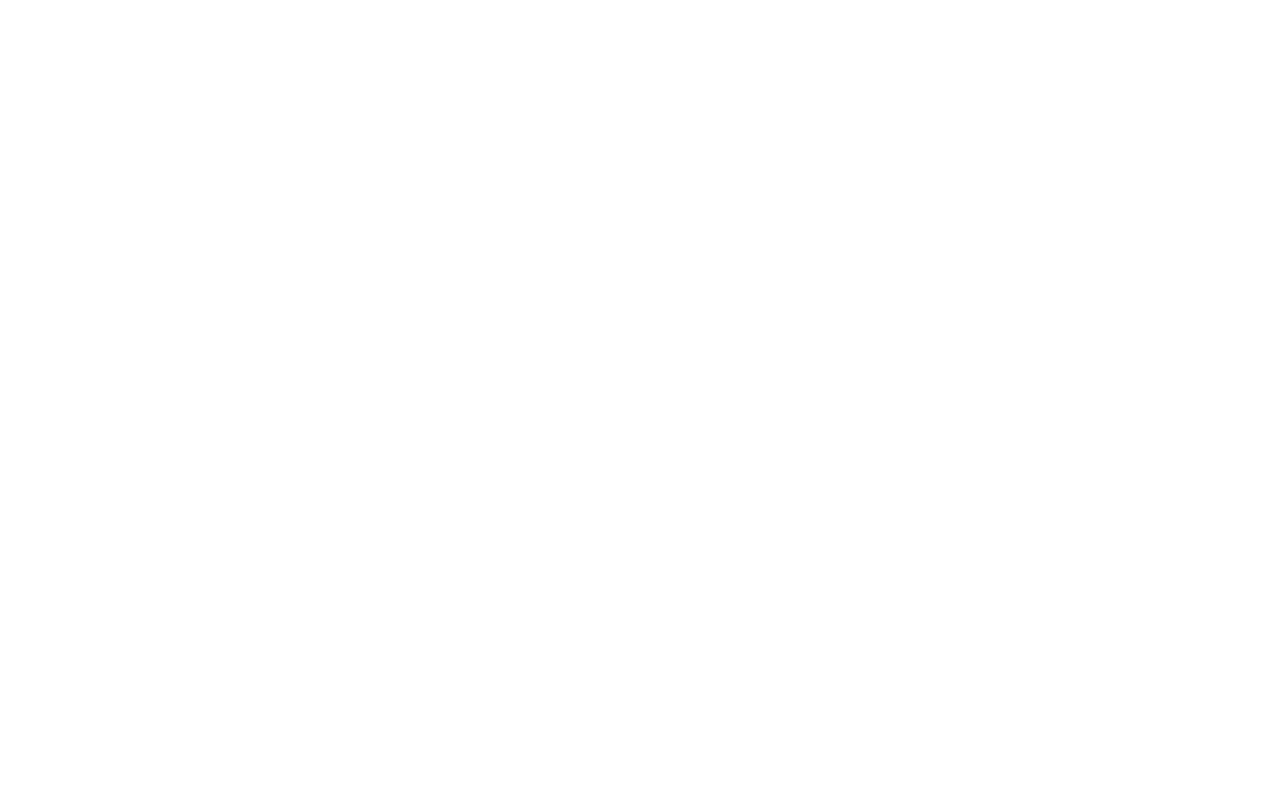
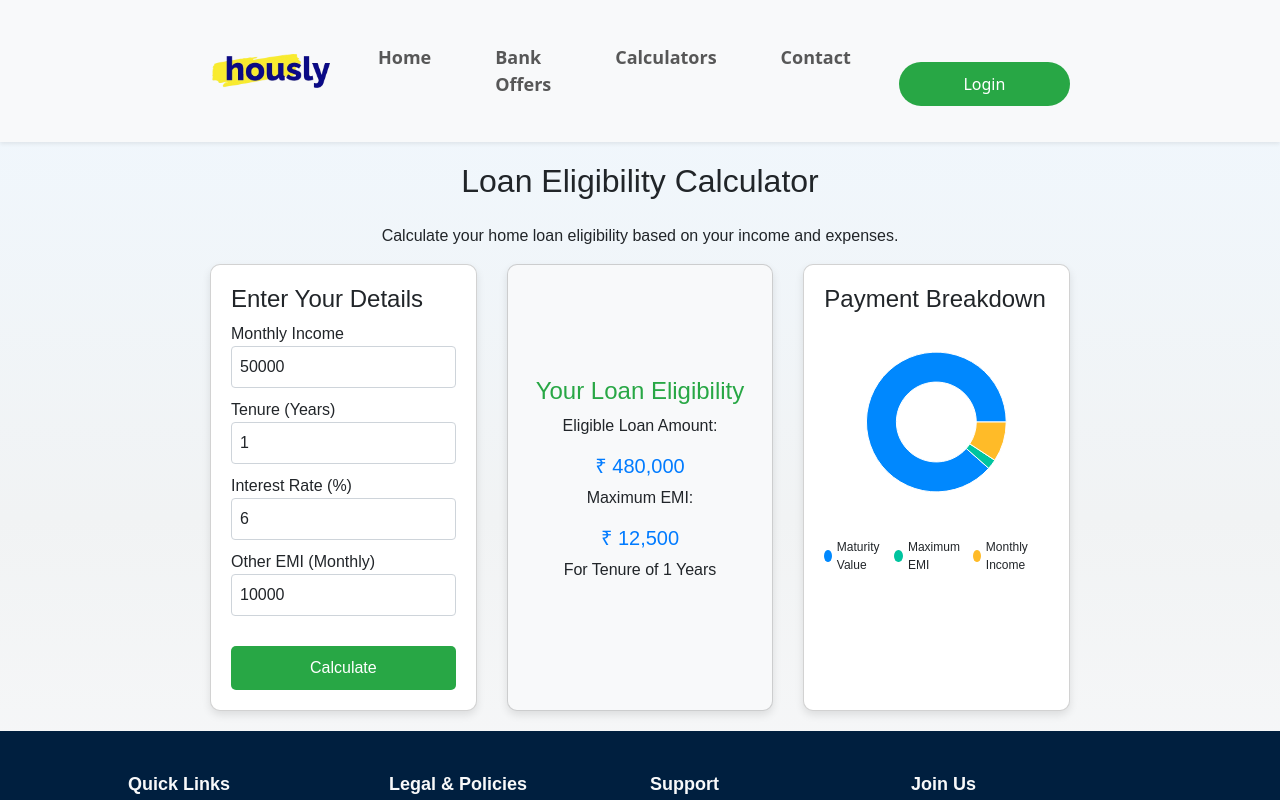
Before and after one commit to Kamlesh7049/Hously_Finntech_Realty, a React (Vite) app in the folder frontend/: page /eligibilitycalculator in a window 1280 px wide. Before the commit this address had no page. Shown: the top 800 px of the page. Built offline with nearby package versions, Linux system fonts and the light colour scheme.

Commit message:
updates on calculators

```diff
--- a/frontend/src/App.jsx
+++ b/frontend/src/App.jsx
@@ -7,15 +7,11 @@
 import Signup from "./pages/Signup";
 import Signin from "./pages/Signin";
 import EmiCalculator from "./pages/EmiCalculator";
-// import ForecloseCalculator from "./pages/ForecloseCalculator";
-import ForecloseCalculator from "./pages/ForeCloseCalculator";  // If the actual file name is different
 
-// Okk
+import ForecloseCalculator from "./pages/ForeCloseCalculator";
 
 
-
-
-// import EligibilityCalculator from "./pages/EligibilityCalculator";
+import EligibilityCalculator from "./pages/EligibilityCalculator";
 
 function App() {
   return (
@@ -32,7 +28,7 @@
               path="/foreclosecalculator"
               element={<ForecloseCalculator />}
             />
-            {/* <Route path="/eligibilitycalculator" element={<EligibilityCalculator/>} /> */}
+            <Route path="/eligibilitycalculator" element={<EligibilityCalculator/>} />
 
             <Route path="contact" element={<Contact />} />
             <Route path="/singup" element={<Signup />}></Route>
--- a/frontend/src/pages/EligibilityCalculator.jsx
+++ b/frontend/src/pages/EligibilityCalculator.jsx
@@ -1,85 +1,212 @@
-import { useState } from "react";
-import { Card } from "@/components/ui/card";
-import { Slider } from "@/components/ui/slider";
-import { Button } from "@/components/ui/button";
-import { PieChart, Pie, Cell, ResponsiveContainer } from "recharts";
+import React, { useState, useEffect } from 'react';
+import 'bootstrap/dist/css/bootstrap.min.css';
+import { PieChart, Pie, Cell, ResponsiveContainer } from 'recharts';
 
-const EligibilityCalculator = () => {
-  const [income, setIncome] = useState(50000);
-  const [tenure, setTenure] = useState(20);
-  const [interest, setInterest] = useState(6.5);
+const COLORS = ['#0088FE', '#00C49F', '#FFBB28'];
 
-  const maxLoanEligibility = income * 60; // Basic estimation
-  const interestPayable = (maxLoanEligibility * interest * tenure) / 100;
-  const totalPayable = maxLoanEligibility + interestPayable;
+const HomeLoanCalculator = () => {
+    const [monthlyIncome, setMonthlyIncome] = useState(50000);
+    const [tenure, setTenure] = useState(1);
+    const [interestRate, setInterestRate] = useState(6);
+    const [otherEMI, setOtherEMI] = useState(10000);
+    const [eligibleLoanAmount, setEligibleLoanAmount] = useState(0);
+    const [maxEMI, setMaxEMI] = useState(0);
+
+    useEffect(() => {
+        const calculateLoanDetails = () => {
+            const calculatedMaxEMI = 0.25 * monthlyIncome;
+            const calculatedLoanAmount = (monthlyIncome * tenure * 12) - (otherEMI * tenure * 12);
+
+            setMaxEMI(calculatedMaxEMI);
+            setEligibleLoanAmount(calculatedLoanAmount);
+        };
+
+        calculateLoanDetails();
+    }, [monthlyIncome, tenure, interestRate, otherEMI]);
 
     const data = [
-    { name: "Principal Amount", value: maxLoanEligibility, color: "#FF6B6B" },
-    { name: "Interest Payable", value: interestPayable, color: "#3B82F6" },
+        { name: 'Maturity Value', value: eligibleLoanAmount },
+        { name: 'Maximum EMI', value: maxEMI },
+        { name: 'Monthly Income', value: monthlyIncome },
     ];
 
     return (
-    <div className="p-6 max-w-4xl mx-auto">
-      <h2 className="text-2xl font-bold">Home Loan Eligibility Calculator</h2>
-      <p className="text-gray-600 mt-2">Calculate your home loan eligibility based on your income.</p>
+        <div style={{ fontFamily: 'Arial, sans-serif' }}>
+            <style>
+                {`
+                .container {
+                    max-width: 900px; /* Adjust as needed */
+                    margin: auto;
+                    padding: 20px;
+                }
+                .row {
+                    display: flex;
+                    flex-wrap: wrap;
+                    margin-right: -15px;
+                    margin-left: -15px;
+                }
+                .col-md-4 {
+                    flex: 0 0 33.333333%;
+                    max-width: 33.333333%;
+                    padding-right: 15px;
+                    padding-left: 15px;
+                    box-sizing: border-box;
+                }
+                .card {
+                    border-radius: 10px;
+                    box-shadow: 0 4px 8px rgba(0, 0, 0, 0.1);
+                    margin-bottom: 20px;
+                    padding: 20px; /* Add padding to cards */
+                    height: 100%; /* Make cards same height */
+                    display: flex;
+                    flex-direction: column;
+                }
+                .form-control {
+                    width: 100%;
+                    padding: 8px;
+                    margin-bottom: 10px;
+                    border: 1px solid #ced4da;
+                    border-radius: 4px;
+                    box-sizing: border-box;
+                }
+                .btn {
+                    background-color: #28a745;
+                    color: white;
+                    padding: 10px 20px;
+                    border: none;
+                    border-radius: 5px;
+                    cursor: pointer;
+                    width: 100%;
+                    box-sizing: border-box;
+                    margin-top: auto; /* Push button to the bottom */
+                }
+                .btn:hover {
+                    background-color: #218838;
+                }
+                .eligibility-card {
+                    background-color: #f8f9fa;
+                    text-align: center;
+                    display: flex;
+                    flex-direction: column;
+                    align-items: center;
+                    justify-content: center;
+                }
+                .eligibility-card h4 {
+                    color: #28a745;
+                }
+                .eligibility-card h5 {
+                    color: #007bff;
+                }
+                .legend-item {
+                    display: flex;
+                    align-items: center;
+                    margin-right: 10px;
+                    font-size: 12px;
+                }
+                .legend-color {
+                    width: 12px;
+                    height: 12px;
+                    margin-right: 5px;
+                    border-radius: 50%;
+                }
+            `}
+            </style>
+            <div className="container">
+                <h2 className="mb-4 text-center">Loan Eligibility Calculator</h2>
+                <p className="text-center">Calculate your home loan eligibility based on your income and expenses.</p>
 
-      <Card className="p-4 mt-6">
-        <div>
-          <label>Monthly Income: ₹{income.toLocaleString()}</label>
-          <Slider
-            min={20000}
-            max={200000}
-            step={5000}
-            value={[income]}
-            onValueChange={(val) => setIncome(val[0])}
+                <div className="row">
+                    {/* Section 1: Input Form */}
+                    <div className="col-md-4">
+                        <div className="card">
+                            <h4>Enter Your Details</h4>
+                            <label htmlFor="monthlyIncome">Monthly Income</label>
+                            <input
+                                type="number"
+                                className="form-control"
+                                id="monthlyIncome"
+                                value={monthlyIncome}
+                                onChange={(e) => setMonthlyIncome(parseInt(e.target.value))}
                             />
+                            <label htmlFor="tenure">Tenure (Years)</label>
+                            <input
+                                type="number"
+                                className="form-control"
+                                id="tenure"
+                                value={tenure}
+                                onChange={(e) => setTenure(parseInt(e.target.value))}
+                            />
+                            <label htmlFor="interestRate">Interest Rate (%)</label>
+                            <input
+                                type="number"
+                                className="form-control"
+                                id="interestRate"
+                                value={interestRate}
+                                onChange={(e) => setInterestRate(parseFloat(e.target.value))}
+                            />
+                            <label htmlFor="otherEMI">Other EMI (Monthly)</label>
+                            <input
+                                type="number"
+                                className="form-control"
+                                id="otherEMI"
+                                value={otherEMI}
+                                onChange={(e) => setOtherEMI(parseInt(e.target.value))}
+                            />
+                            <button className="btn">Calculate</button>
+                        </div>
                     </div>
 
-        <div className="mt-4">
-          <label>Loan Tenure: {tenure} Years</label>
-          <Slider
-            min={5}
-            max={30}
-            step={1}
-            value={[tenure]}
-            onValueChange={(val) => setTenure(val[0])}
-          />
+                    {/* Section 2: Loan Eligibility Output */}
+                    <div className="col-md-4">
+                        <div className="card eligibility-card">
+                            <h4>Your Loan Eligibility</h4>
+                            <p>Eligible Loan Amount:</p>
+                            <h5>₹ {eligibleLoanAmount.toLocaleString()}</h5>
+                            <p>Maximum EMI:</p>
+                            <h5>₹ {maxEMI.toLocaleString()}</h5>
+                            <p>For Tenure of {tenure} Years</p>
+                            <div></div>
+                        </div>
                     </div>
 
-        <div className="mt-4">
-          <label>Rate of Interest: {interest}%</label>
-          <Slider
-            min={6}
-            max={15}
-            step={0.1}
-            value={[interest]}
-            onValueChange={(val) => setInterest(val[0])}
-          />
-        </div>
-      </Card>
-
-      <Card className="p-6 mt-6 text-center">
-        <h3 className="text-xl font-semibold">Eligible Loan Amount</h3>
-        <p className="text-3xl font-bold text-blue-600">₹{maxLoanEligibility.toLocaleString()}</p>
-      </Card>
-
-      <Card className="p-6 mt-6 flex flex-col items-center">
-        <h3 className="text-xl font-semibold">Payment Breakdown</h3>
-        <ResponsiveContainer width={200} height={200}>
+                    {/* Section 3: Donut Chart */}
+                    <div className="col-md-4">
+                        <div className="card">
+                            <h4>Payment Breakdown</h4>
+                            <ResponsiveContainer width="100%" height={200}>
                                 <PieChart>
-            <Pie data={data} dataKey="value" outerRadius={80}>
+                                    <Pie
+                                        data={data}
+                                        cx="50%"
+                                        cy="50%"
+                                        outerRadius={70}
+                                        innerRadius={40}
+                                        dataKey="value"
+                                        isAnimationActive={false}
+                                    >
                                         {data.map((entry, index) => (
-                <Cell key={`cell-${index}`} fill={entry.color} />
+                                            <Cell key={`cell-${index}`} fill={COLORS[index % COLORS.length]} />
                                         ))}
                                     </Pie>
                                 </PieChart>
                             </ResponsiveContainer>
-        <p className="mt-4">Total Payable: ₹{totalPayable.toLocaleString()}</p>
-      </Card>
-
-      <Button className="mt-6 w-full bg-blue-600">View Loan Details</Button>
+                            <div className="d-flex justify-content-center mt-3">
+                                {data.map((entry, index) => (
+                                    <span key={index} className="legend-item">
+                                        <span
+                                            className="legend-color"
+                                            style={{ backgroundColor: COLORS[index % COLORS.length] }}
+                                        ></span>
+                                        {entry.name}
+                                    </span>
+                                ))}
+                            </div>
+                        </div>
+                    </div>
+                </div>
+            </div>
         </div>
     );
 };
 
-export default EligibilityCalculator;
+export default HomeLoanCalculator;
```
Lines whose indentation alone changed are shown as unchanged.
